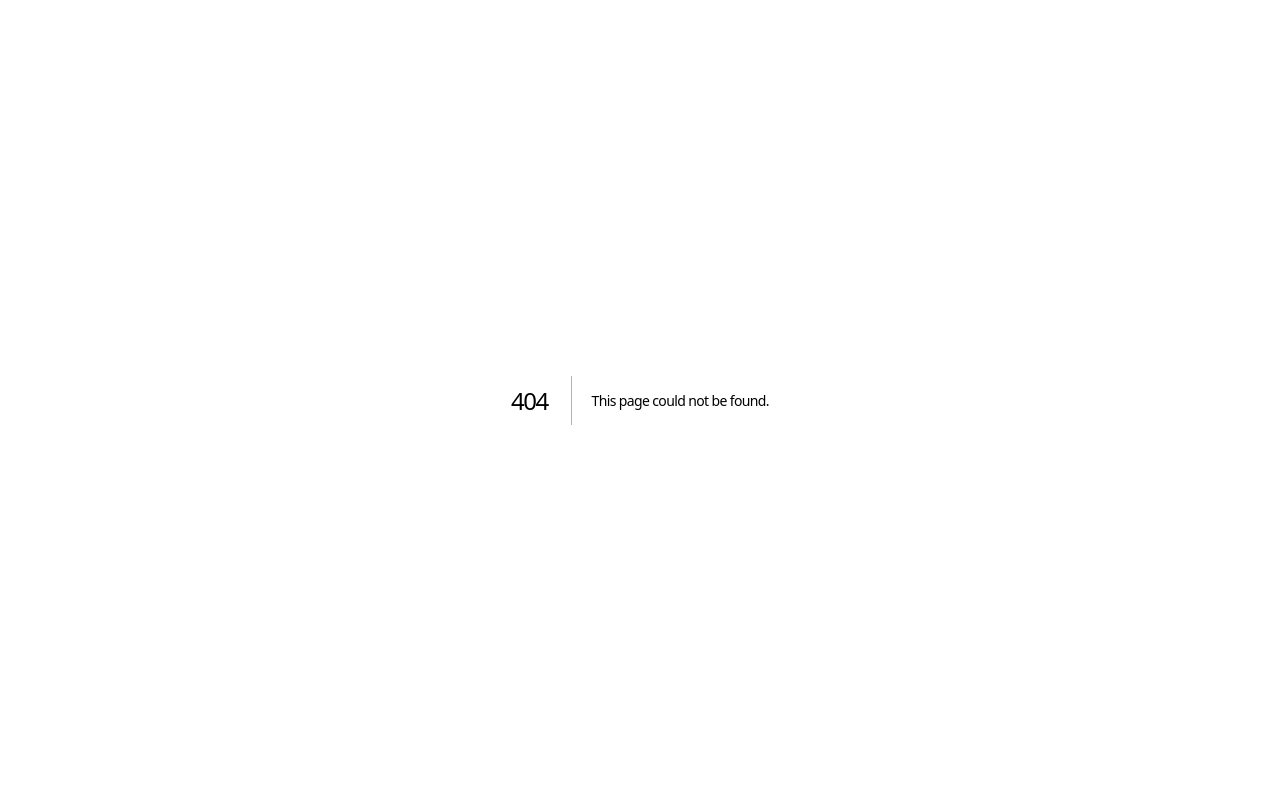
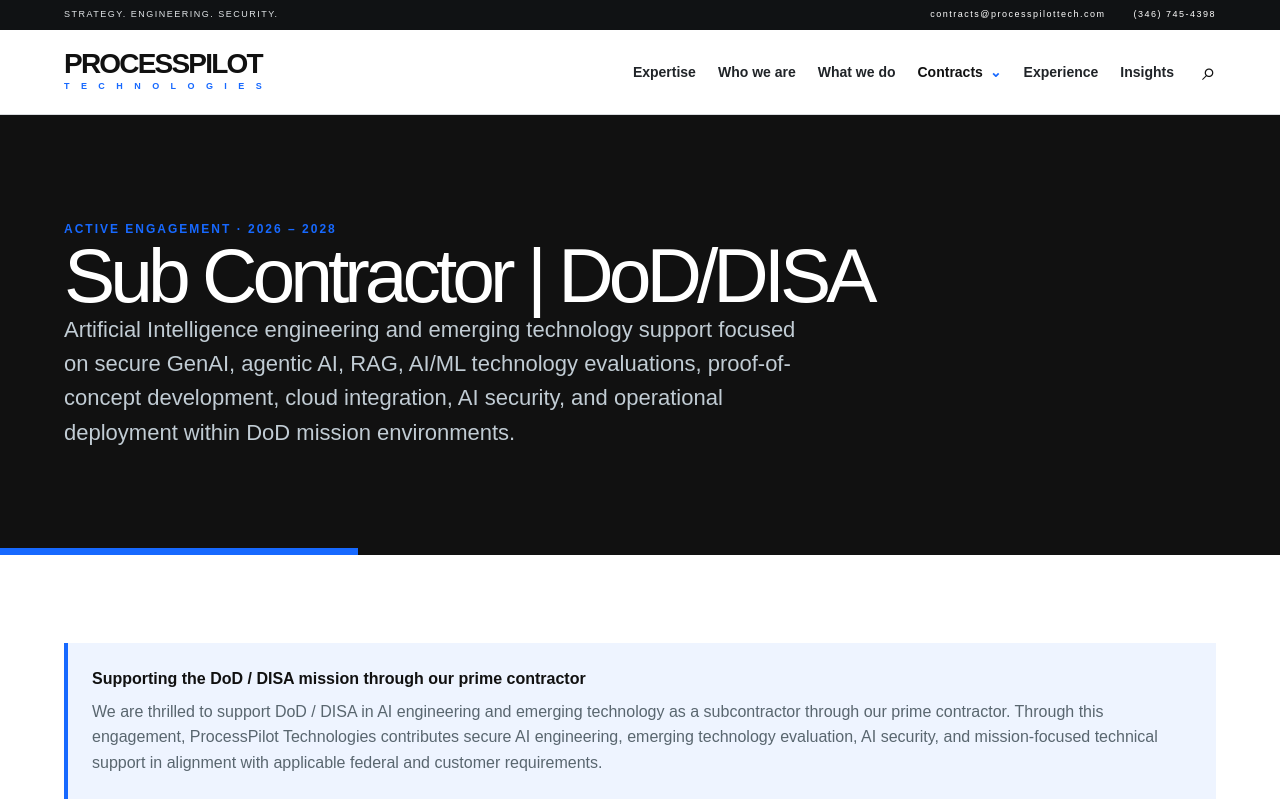
Before and after one commit to Dr-Opara/processpilot, a Next.js app: page /engagements/dod-disa-subcontractor in a window 1280 px wide. Before the commit this address had no page. Shown: the top 800 px of the page. Built offline with nearby package versions, Linux system fonts and the light colour scheme.

Commit message:
Replace AGE Solutions branding with DoD DISA subcontractor engagement

```diff
--- a/app/engagements/age-solutions/page.tsx
+++ b/app/engagements/dod-disa-subcontractor/page.tsx
@@ -1,11 +1,11 @@
 import type { Metadata } from "next";
-import { AgeSolutionsPage } from "../../site";
+import { DodDisaSubcontractorPage } from "../../site";
 
 export const metadata: Metadata = {
-  title: "AGE Solutions | DoD / DISA | ProcessPilot Technologies",
+  title: "Sub Contractor | DoD/DISA | ProcessPilot Technologies",
   description: "Artificial Intelligence engineering and emerging technology support focused on secure GenAI, agentic AI, RAG, AI/ML evaluation, AI security, and operational deployment in DoD mission environments.",
 };
 
 export default function Page() {
-  return <AgeSolutionsPage />;
+  return <DodDisaSubcontractorPage />;
 }
--- a/app/site.tsx
+++ b/app/site.tsx
@@ -632,9 +632,9 @@
         <div className="eng">
           <article className="ageEngagement">
             <span className="status">Active · 2026 – 2028</span>
-            <h2>AGE Solutions | DoD / DISA</h2>
+            <h2>Sub Contractor | DoD/DISA</h2>
             <p>Artificial Intelligence engineering and emerging technology support focused on secure GenAI, agentic AI, RAG, AI/ML technology evaluations, proof-of-concept development, cloud integration, AI security, and operational deployment within DoD mission environments.</p>
-            <Link className="missionLink" href="/engagements/age-solutions">View engagement <span>→</span></Link>
+            <Link className="missionLink" href="/engagements/dod-disa-subcontractor">View engagement <span>→</span></Link>
           </article>
           {eng.map(([n, s, d]) => (
             <article key={n}>
@@ -669,9 +669,9 @@
         <div className="clientWorkGrid">
           <article className="ageEngagement">
             <span className="status">Active · 2026 – 2028</span>
-            <h2>AGE Solutions | DoD / DISA</h2>
+            <h2>Sub Contractor | DoD/DISA</h2>
             <p>Artificial Intelligence engineering and emerging technology support focused on secure GenAI, agentic AI, RAG, AI/ML technology evaluations, proof-of-concept development, cloud integration, AI security, and operational deployment within DoD mission environments.</p>
-            <Link className="missionLink" href="/engagements/age-solutions">View engagement <span>→</span></Link>
+            <Link className="missionLink" href="/engagements/dod-disa-subcontractor">View engagement <span>→</span></Link>
           </article>
           {[
             ["Federal Maritime Commission", "Federal agency end client", "Cybersecurity current-state assessment support, authorization and evidence-gap analysis, risk documentation, Zero Trust review, and security-tool assessment activities."],
@@ -697,7 +697,7 @@
     </>
   );
 }
-function AgeSolutionsDetail() {
+function DodDisaSubcontractorDetail() {
   const capabilities = [
     "Artificial Intelligence Engineering",
     "Generative AI / Large Language Models",
@@ -739,7 +739,7 @@
     <>
       <Hero
         eye="Active Engagement · 2026 – 2028"
-        title="AGE Solutions | DoD / DISA"
+        title="Sub Contractor | DoD/DISA"
         text="Artificial Intelligence engineering and emerging technology support focused on secure GenAI, agentic AI, RAG, AI/ML technology evaluations, proof-of-concept development, cloud integration, AI security, and operational deployment within DoD mission environments."
       />
       <section className="wrap">
@@ -759,7 +759,7 @@
         <aside className="panel ageProfile">
           <p className="eyebrow orange">Engagement profile</p>
           <h3>Artificial Intelligence Engineer / Emerging Technology & AI Engineering Support</h3>
-          <p><b>Client:</b> AGE Solutions</p>
+          <p><b>Engagement:</b> Subcontractor AI Engineering Support</p>
           <p><b>Customer environment:</b> DoD / DISA</p>
           <p><b>Status:</b> Active</p>
           <p><b>Year:</b> 2026 – 2028</p>
@@ -801,7 +801,7 @@
       <section className="wrap prose ageDisclosure">
         <p className="eyebrow">Controlled disclosure</p>
         <h2>Capability-level engagement information only.</h2>
-        <p>Public descriptions of this engagement intentionally exclude classified information, sensitive government architectures, specific mission operations, government system vulnerabilities, controlled technical information, customer proprietary information, internal AGE Solutions information, and non-public models, systems, data sources, or architectures.</p>
+        <p>Public descriptions of this engagement intentionally exclude classified information, sensitive government architectures, specific mission operations, government system vulnerabilities, controlled technical information, customer proprietary information, prime-contractor or customer proprietary information, and non-public models, systems, data sources, or architectures.</p>
       </section>
       <CTA />
     </>
@@ -1105,12 +1105,12 @@
     </>
   );
 }
-export function AgeSolutionsPage() {
+export function DodDisaSubcontractorPage() {
   return (
     <>
       <a className="skipLink" href="#main-content">Skip to main content</a>
       <Header />
-      <main id="main-content"><AgeSolutionsDetail /></main>
+      <main id="main-content"><DodDisaSubcontractorDetail /></main>
       <Footer />
     </>
   );
--- a/app/sitemap.ts
+++ b/app/sitemap.ts
@@ -11,7 +11,7 @@
   return [
     ...standardPages,
     {
-      url: "https://processpilottech.com/engagements/age-solutions",
+      url: "https://processpilottech.com/engagements/dod-disa-subcontractor",
       changeFrequency: "monthly",
       priority: 0.8,
     },
```
Also changed, not shown: app/globals.css.
